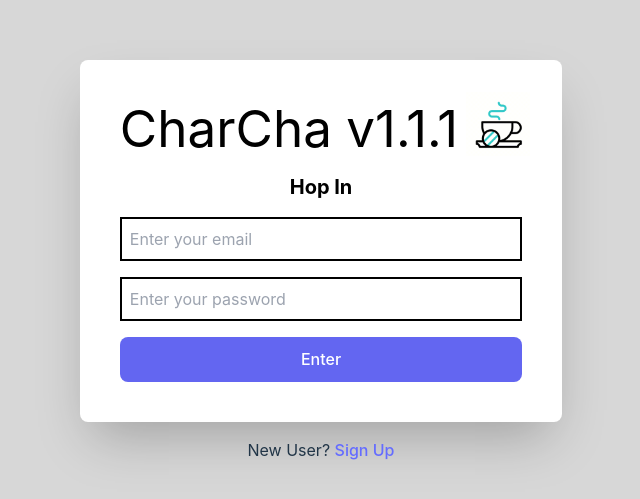
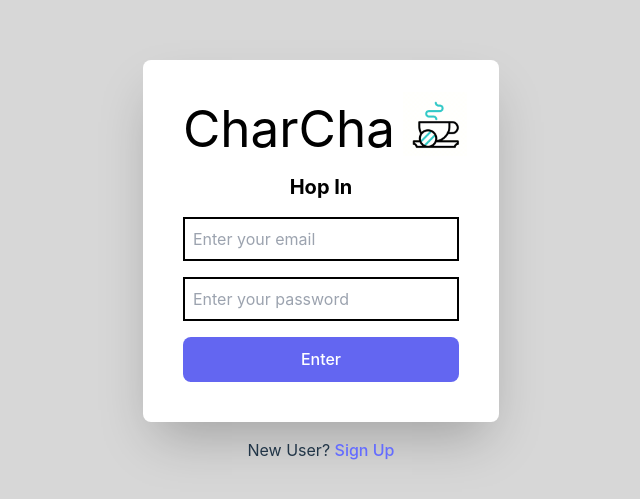
Before and after one commit to dhruv160410116084/React-WebRTC-videocall-app, a React (Vite) app in the folder front-end/app/: page / in a window 1280 px wide. Shown: the part 139-638 px from the top of the page, without its empty margins (319-959 px from the left). Built offline with nearby package versions, Linux system fonts and the light colour scheme; no server answers.

Commit message:
login updated

```diff
--- a/front-end/app/src/Login/Login.jsx
+++ b/front-end/app/src/Login/Login.jsx
@@ -78,7 +78,7 @@ export default function Login() {
             {/* <div className='flex flex-row'> */}
             {/* <h1 className="flex-1 m-2">Hop In</h1> */}
             <div className='flex flex-row'>
-            <h1 className='m-2 text-black'>CharCha v1.1.1</h1> <img src={TeaIcon} alt="" className='h-16'/>
+            <h1 className='m-2 text-black'>CharCha</h1> <img src={TeaIcon} alt="" className='h-16'/>
 
             </div>
         <h1 className="m-2 text-xl text-black font-bold">Hop In</h1>
```
